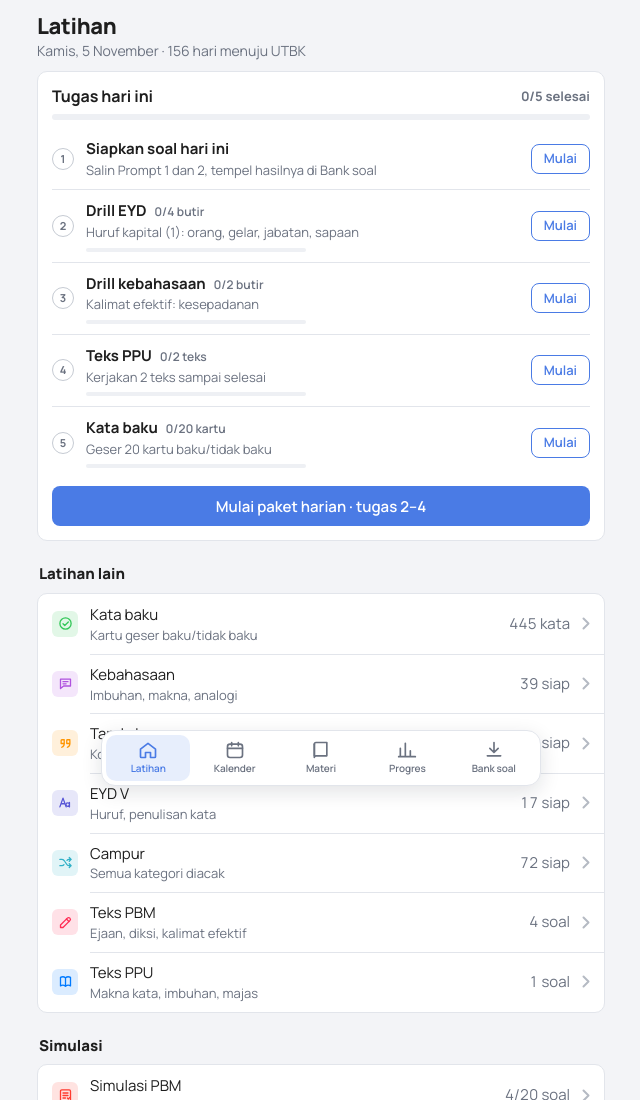
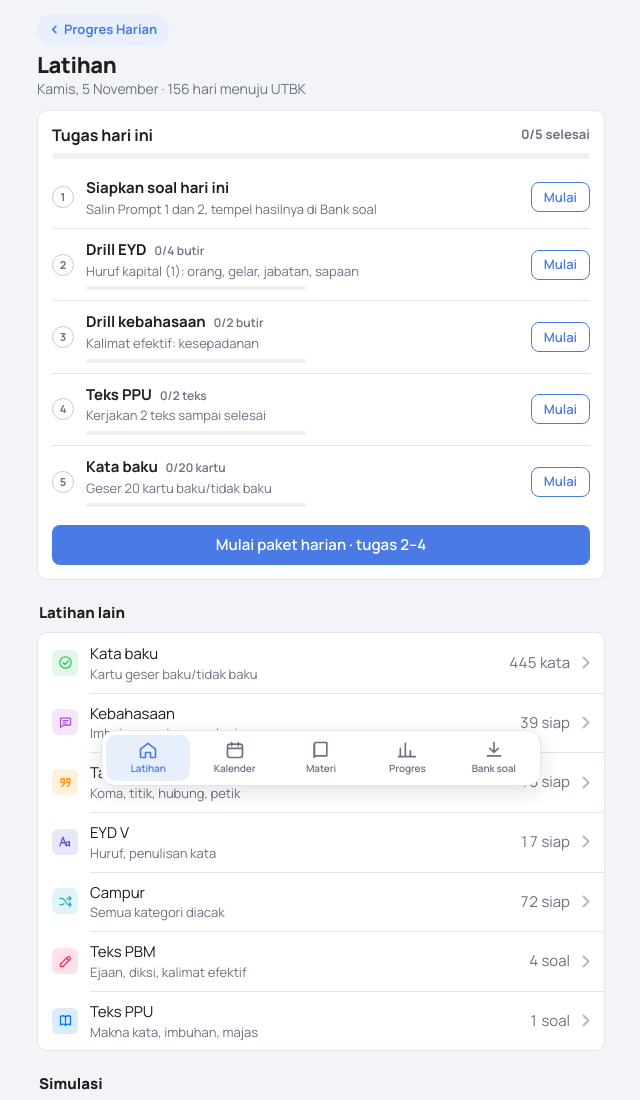
Before and after one commit to faiqdk07-tech/latihan-ppu-pbm, a plain HTML site: page index.html in a window 1280 px wide. Shown: the top 1100 px of the page, without its empty margins (319-959 px from the left). Drawn offline with Linux system fonts and the light colour scheme.

Commit message:
Add files via upload

```diff
--- a/index.html
+++ b/index.html
@@ -671,7 +671,10 @@ nav.bottom a{min-height:46px;border-radius:10px}
 .app,body.sess .app{padding-bottom:calc(100px + env(safe-area-inset-bottom,0px))}
 .qbackfab{bottom:calc(84px + env(safe-area-inset-bottom,0px))}
 .toast{bottom:calc(84px + env(safe-area-inset-bottom,0px))}
-@media (prefers-reduced-motion: reduce){*{transition:none!important;animation:none!important}}
+@media (prefers-reduced-motion: reduce){:root:not([data-anim="on"]) *{transition:none!important;animation:none!important}}
+
+/* tombol kembali ke Progres Harian */
+.hubback{display:inline-flex;align-items:center;gap:4px;font-size:13px;font-weight:700;color:var(--accent);background:var(--accent-soft);border-radius:999px;padding:6px 12px;text-decoration:none;width:fit-content;white-space:nowrap}
 </style>
 
 </head>
@@ -1850,6 +1853,7 @@ function viewBank(){
         :'<div class="g">✓ Format lolos: kategori dan subkategori dikenali, setiap PG punya 1 kunci, setiap isian punya nomor kunci yang ada.</div>')+'</div>'; }
   h+='<button class="btn primary block" type="button" data-action="savebank"'+(c&&!c.errs.length?'':' disabled')+'>Simpan ke bank</button></section>';
   h+='<h2>Teks tersimpan</h2>'+(S.bank.length?S.bank.map(t=>'<div class="card" style="flex-direction:row;align-items:center"><div class="grow"><div style="font-weight:700">'+esc(t.judul||t.id)+'</div><div class="sub">'+t.soal.length+' soal · '+esc(t.id)+'</div></div><button class="btn danger" type="button" data-action="delteks" data-id="'+esc(t.id)+'" aria-label="Hapus '+esc(t.judul||t.id)+'" style="min-height:40px;padding:0 12px">Hapus</button></div>').join(''):'<div class="card empty">Belum ada teks.</div>');
+  h+='<section class="card"><h2>Animasi</h2><div style="align-self:flex-start" class="seg" role="group" aria-label="Animasi"><button type="button" aria-pressed="'+(S.anim!=='on')+'" data-action="anim" data-v="auto">Ikuti perangkat</button><button type="button" aria-pressed="'+(S.anim==='on')+'" data-action="anim" data-v="on">Selalu nyala</button></div><div class="sub">Pilih Selalu nyala agar gerakan soal tetap muncul walau Kurangi Gerakan di perangkat menyala.</div></section>';
   h+='<section class="card"><h2>Atur ulang</h2><div class="sub">Menghapus riwayat jawaban, jadwal ulang, isi tambahan, dan daftar kata, lalu memuat ulang contoh.</div>'+
      (V.bank.confirmReset?'<div class="actions"><button class="btn ghost" type="button" data-action="resetno">Batal</button><button class="btn danger" type="button" data-action="resetyes">Ya, atur ulang</button></div>':'<button class="btn danger" type="button" data-action="reset">Atur ulang data</button>')+'</section>';
   return h;
@@ -2014,7 +2018,7 @@ function viewKalender(){
 function render(){
   const r=route(); if(r!=='kaidah'&&V.kaidah) V.kaidah.from=null;
   const views={progres:viewProgres,kalender:viewKalender,beranda:viewBeranda,kaidah:viewKaidah,teks:viewTeks,bank:viewBank,progres:viewProgres,drill:viewDrill,soal:viewSoal,selesai:viewSelesai,prompt:viewPrompt,swipe:viewSwipe};
-  $('#view').innerHTML=(views[r]||viewBeranda)();
+  $('#view').innerHTML=(['beranda','kalender','kaidah','progres','bank','teks'].includes(r)&&!(r==='kaidah'&&V.kaidah&&V.kaidah.from)?'<div style="display:flex;margin:6px 0 -8px"><a class="hubback" href="https://faiqdk07-tech.github.io/progres-harian/#hari-ini"><svg viewBox=\"0 0 12 12\" width=\"11\" height=\"11\" fill=\"none\" stroke=\"currentColor\" stroke-width=\"1.8\" stroke-linecap=\"round\" stroke-linejoin=\"round\" aria-hidden=\"true\"><path d=\"M7.5 2.5L4 6l3.5 3.5\"/></svg>Progres Harian</a></div>':'')+(views[r]||viewBeranda)();
   renderNav();
   document.body.classList.toggle('sess', (r==='drill'&&!!V.drill&&!(V.drill.fin&&!V.drill.review))||(r==='soal'&&!!V.run));
   const h1=$('#view h1'); $('#topbar').textContent=h1?h1.textContent:''; onScrollTop(); taskWatch();
@@ -2078,6 +2082,7 @@ document.addEventListener('click',e=>{
     save(); V.bank.bakuText=''; V.bank.bakuPrev=null; render(); toast(bp.pairs.length+' kata disimpan · total '+S.baku.length);
   }
   else if(a==='delteks'){ S.bank=S.bank.filter(t=>t.id!==b.dataset.id); save(); render(); toast('Teks dihapus'); }
+  else if(a==='anim'){ S.anim=b.dataset.v==='on'?'on':'auto'; save(); applyAnim(); render(); toast(S.anim==='on'?'Animasi selalu nyala':'Animasi mengikuti pengaturan perangkat'); }
   else if(a==='reset'){ V.bank.confirmReset=true; render(); }
   else if(a==='resetno'){ V.bank.confirmReset=false; render(); }
   else if(a==='resetyes'){ S=fresh(); save(); V.bank.confirmReset=false; V.run=null; V.drill=null; V.paket=null; render(); toast('Data diatur ulang'); }
@@ -2107,6 +2112,8 @@ document.addEventListener('keydown',e=>{
 document.addEventListener('paste',e=>{ if(e.target.id==='paste'){ setTimeout(()=>{ V.bank.text=$('#paste').value; V.bank.check=validate(V.bank.text); render(); },0); } });
 window.addEventListener('hashchange',()=>{ const r=route(); if(((r==='soal'||r==='selesai')&&!V.run)||(r==='drill'&&!V.drill)||(r==='swipe'&&!V.sw)){ location.hash='#beranda'; return; } render(); window.scrollTo(0,0); });
 if(['soal','selesai','drill','swipe'].includes(route())) location.hash='#beranda';
+function applyAnim(){ try{ if(S.anim==='on') document.documentElement.setAttribute('data-anim','on'); else document.documentElement.removeAttribute('data-anim'); }catch(_){} }
+applyAnim();
 render();
 
 })();
```
